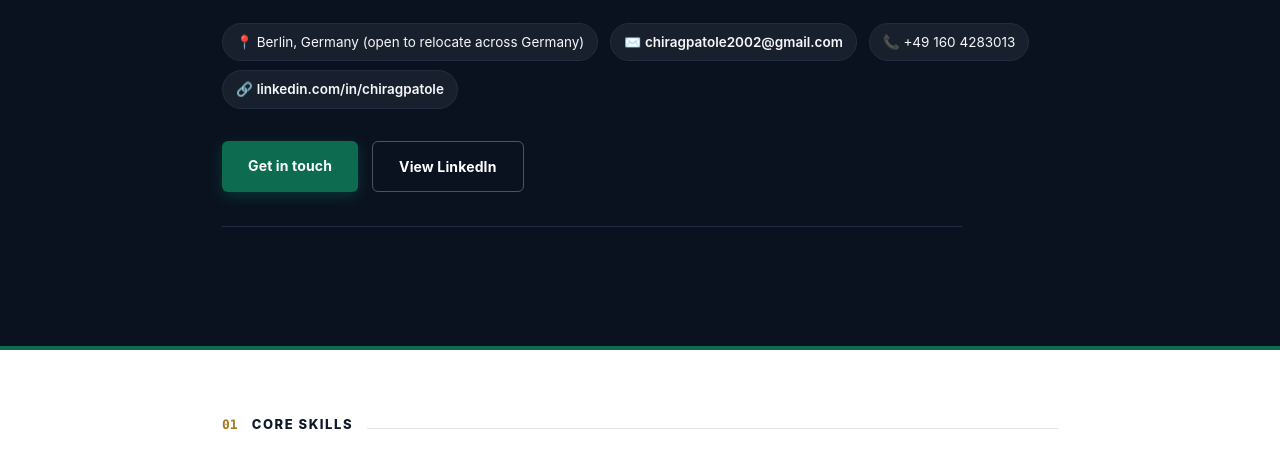
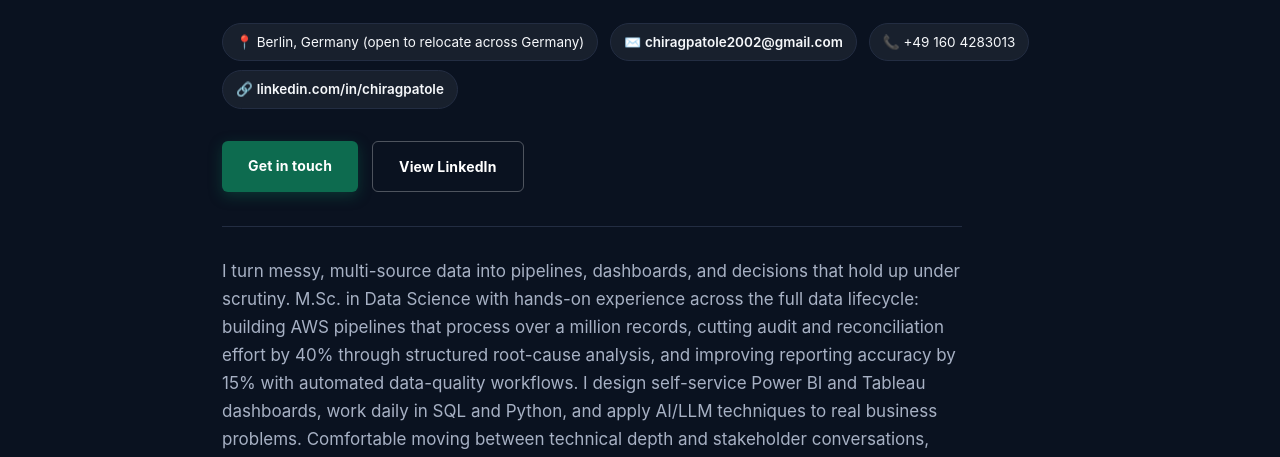
Before and after one commit to chiragpatole/Portfolio-website, a plain HTML site: page index-junior-data-analyst_1.html in a window 1280 px wide. Shown: the part 341-798 px from the top of the page. Drawn offline with Linux system fonts and the light colour scheme.

Commit message:
Update index-junior-data-analyst_1.html

```diff
--- a/index-junior-data-analyst_1.html
+++ b/index-junior-data-analyst_1.html
@@ -294,7 +294,13 @@
       <a class="btn btn-ghost" href="https://linkedin.com/in/chiragpatole" target="_blank" rel="noopener">View LinkedIn</a>
     </div>
     <p class="summary" id="about">
-
+      I turn messy, multi-source data into pipelines, dashboards, and decisions that hold up under scrutiny. M.Sc. in
+      Data Science with hands-on experience across the full data lifecycle: building AWS pipelines that process
+      over a million records, cutting audit and reconciliation effort by 40% through structured root-cause analysis,
+      and improving reporting accuracy by 15% with automated data-quality workflows. I design self-service Power BI
+      and Tableau dashboards, work daily in SQL and Python, and apply AI/LLM techniques to real business problems.
+      Comfortable moving between technical depth and stakeholder conversations, with a structured, curious approach
+      to whatever the data throws at me.
     </p>
   </div>
 </header>
```
